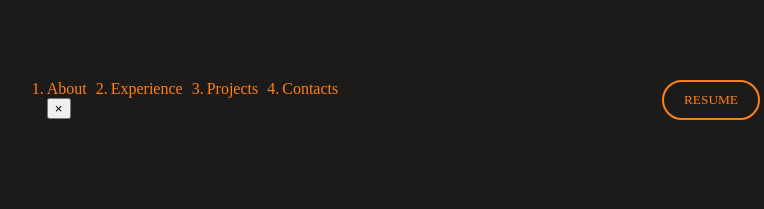
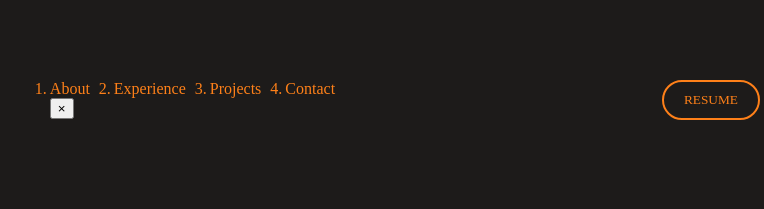
Before and after one commit to Bennavi-Softsolution/my_portfolio, a plain HTML site: page mercy/index.html in a window 1280 px wide. Shown: the top 209 px of the page, 494-1258 px from the left. Drawn offline with Linux system fonts and the light colour scheme; a web font is replaced by a local one.

Commit message:
finished menubar and sidebar

```diff
--- a/mercy/index.html
+++ b/mercy/index.html
@@ -29,10 +29,10 @@
         <div class="menuBar" id="mySidebar">
 
             <ol>
-                <li>About</li>
-                <li>Experience</li>
-                <li>Projects</li>
-                <li>Contacts</li>
+                <li> <a href="#about">About</a></li>
+                <li> <a href="#experience">Experience</a></li>
+                <li> <a href="#projects">Projects</a></li>
+                <li> <a href="#contact">Contact</a></li>
             </ol>
 
             <button class="closeButton">&times;</button>
@@ -53,11 +53,11 @@
 
     </div>
 
-    <div>
+    <div id="about">
         <h1>About Me</h1>
     </div>
 
-    <div>
+    <div id="experience">
         <h1>Experience</h1>
     </div>
 
@@ -69,7 +69,7 @@
         <h1>Pesonal Projects</h1>
     </div>
 
-    <div class="contact-section">
+    <div class="contact-section" id="contact">
 
 
 
--- a/mercy/style.css
+++ b/mercy/style.css
@@ -29,6 +29,17 @@ body {
 
 }
 
+.menuBar a {
+    text-decoration: none;
+    color: var(--secondary-color);
+    transition: color 0.3s ease; /* Add transition for color change */
+}
+
+.menuBar a:hover {
+    text-decoration: none;
+    color: var(--main-text-color);
+}
+
 /* Styling for the menu list */
 .menuBar ol {
     list-style-type: none;
@@ -45,7 +56,12 @@ body {
     color: var(--secondary-color); /* Set text color */
     cursor: pointer;
     position: relative; /* Set position to relative for dot */
+    transition: color 0.3s ease; /* Add transition for color change */
+}
 
+/* Change color on hover */
+.menuBar ol li:hover {
+    color: var(--main-text-color); /* Change text color on hover */
 }
 
 /* Styling for the dot before each menu item */
@@ -126,6 +142,11 @@ body {
         background-color: var(--sidebar-color);
         transition: left 0.3 ease; /* Add a transition effect for smooth movement */
         z-index: 1000; /* Ensure it appears above other content */
+    }
+
+    .menuBar a {
+        text-decoration: none;
+        color: var(--secondary-color);
     }
 
     .menuBar.show {
```
